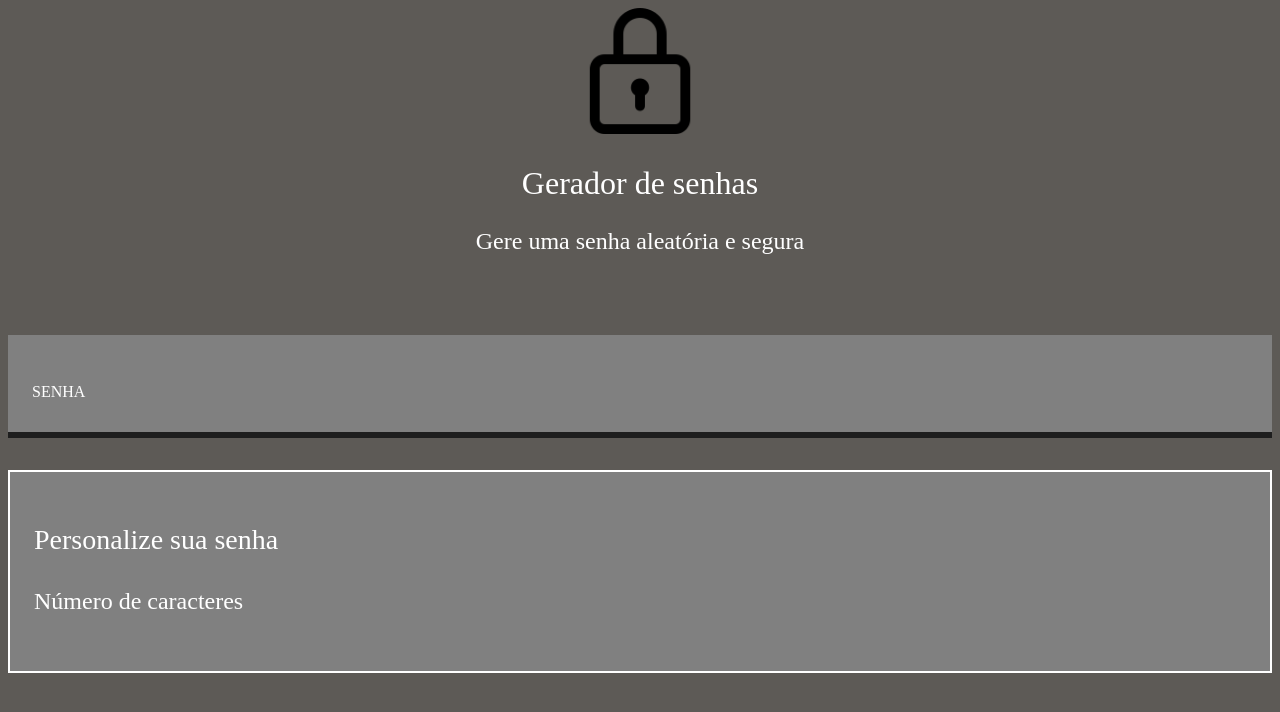
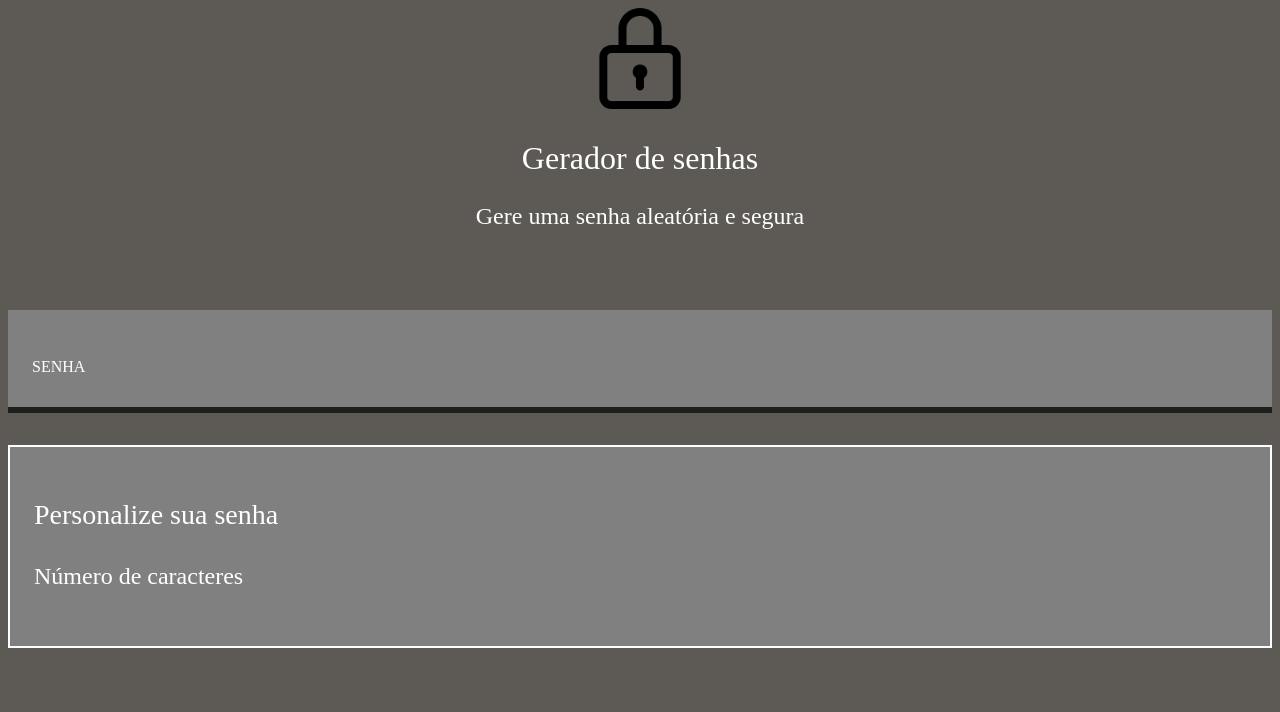
Before and after one commit to santtstw/crie-uma-senha, a plain HTML site: page index.html in a window 1280 px wide. Drawn offline with Linux system fonts and the light colour scheme; a web font is replaced by a local one.

Commit message:
asaaaaaaaaa

```diff
--- a/style.css
+++ b/style.css
@@ -39,8 +39,8 @@ body{
     font-size: 24px;
 }
 img{
-    width: 10%;
-    height: 10%;
+    width: 8%;
+    height: 8%;
 }
 #campo-senha:focus{
     outline: none;
```
